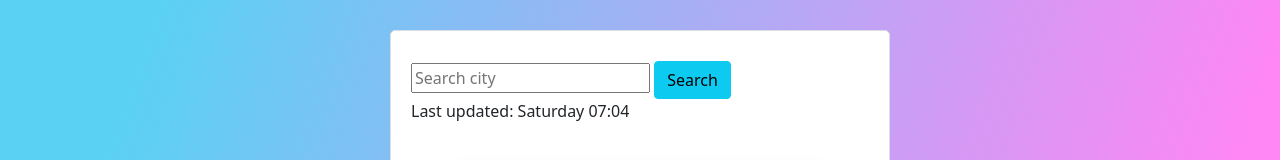
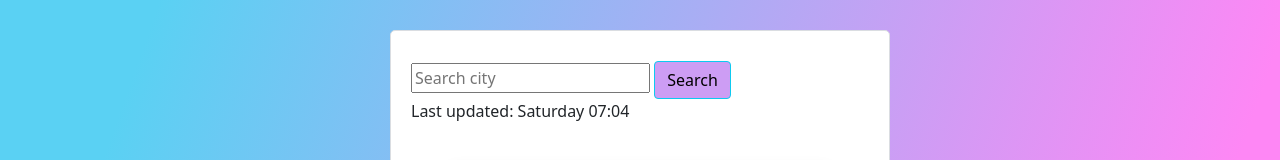
Before and after one commit to sweetette/Weather-app, a website built with Parcel: page index.html in a window 1280 px wide. In both pictures the pointer is over the input "Search". Shown: the top 160 px of the page. Built offline with nearby package versions, Linux system fonts and the light colour scheme; no server answers.

Commit message:
button background

```diff
--- a/style.css
+++ b/style.css
@@ -43,6 +43,10 @@ li {
 
 li:first-letter {
   text-transform: capitalize;
+}
+
+.btn:hover {
+  background-color: #cd9df4;
 }
 .temperature {
   font-size: 30px;
```
